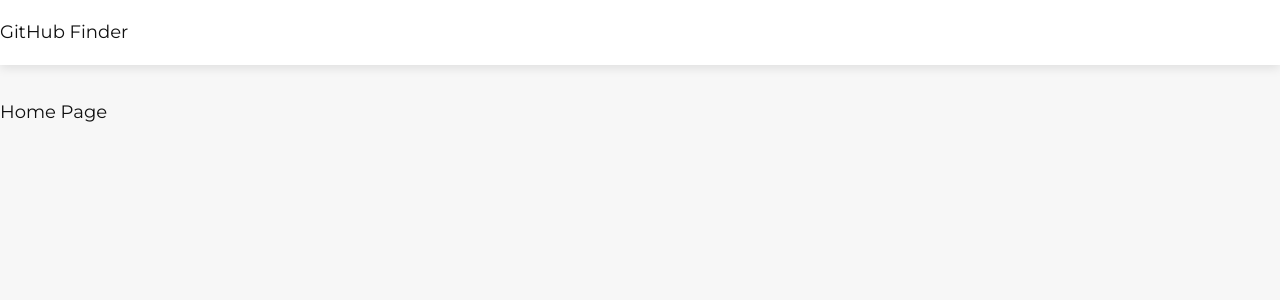
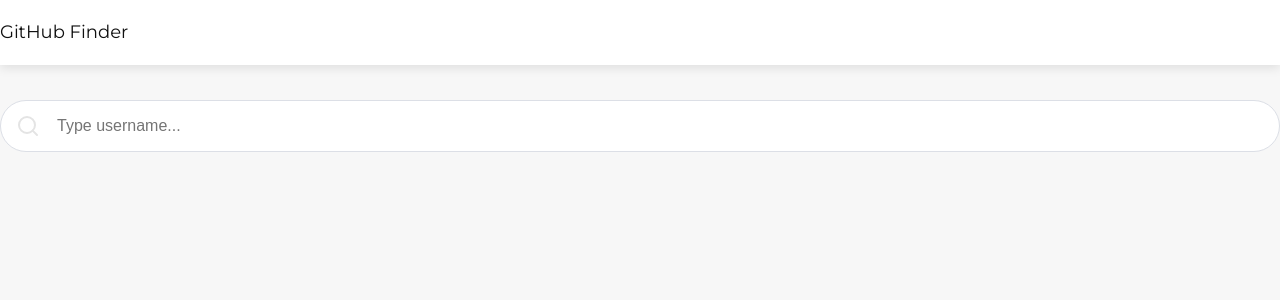
Before and after one commit to YaroslavArtemenko/github-finder_course, a Vue app: page / in a window 1280 px wide. Shown: the top 300 px of the page. Built offline with nearby package versions, Linux system fonts and the light colour scheme.

Commit message:
added search component

```diff
--- /dev/null
+++ b/src/components/Search.vue
@@ -0,0 +1,70 @@
+<template>
+  <div class="wrapper__search">
+
+    <!-- Search -->
+    <div class="search">
+      <div class="search-icon"><svg xmlns="http://www.w3.org/2000/svg" width="24" height="24" viewBox="0 0 24 24" fill="none" stroke="currentColor" stroke-width="2" stroke-linecap="round" stroke-linejoin="round" class="feather feather-search"><circle cx="11" cy="11" r="8"></circle><line x1="21" y1="21" x2="16.65" y2="16.65"></line></svg></div>
+    </div>
+    <!-- Search input -->
+    <input type="text" :placeholder="placeholder" v-model="search"/>
+
+  </div>
+</template>
+
+<script>
+export default {
+  name: "Search",
+  props: {
+    value: {
+      type: String,
+      required: true
+    },
+    placeholder: {
+      type: String,
+      default: 'Search'
+    }
+  },
+  data () {
+    return { search: this.value }
+  },
+  watch: {
+    search (val) {
+      // console.log(val)
+      this.$emit('search', val);
+    }
+  }
+}
+</script>
+
+<style scoped>
+svg {
+  color: #e4e4e4;
+}
+/* Search */
+.wrapper__search {
+  position: relative;
+}
+.search {
+  top: 0px;
+  bottom: 0px;
+  left: 0px;
+  position: absolute;
+}
+.search-icon {
+  height: 100%;
+  padding-left: 16px;
+  padding-right: 16px;
+  align-items: center;
+  display: flex;
+}
+input {
+  padding: 16px 16px 16px 56px !important;
+  margin-bottom: 0px;
+  border-radius: 30px;
+  color: #909399;
+  font-size: 16px;
+  min-width: 400px;
+  height: auto;
+}
+
+</style>
--- a/src/pages/Home.vue
+++ b/src/pages/Home.vue
@@ -3,7 +3,11 @@
 
     <section>
       <div class="container">
-        <h1>Home Page</h1>
+        <Search
+            :value="search"
+            placeholder="Type username..."
+        >
+        </Search>
       </div>
 
     </section>
@@ -12,8 +16,17 @@
 </template>
 
 <script>
+
+import Search from "@/components/Search";
+
 export default {
-  name: "Home"
+  name: "Home",
+  components: {Search},
+  data () {
+    return {
+      search: ''
+    }
+  }
 }
 </script>
 
```
